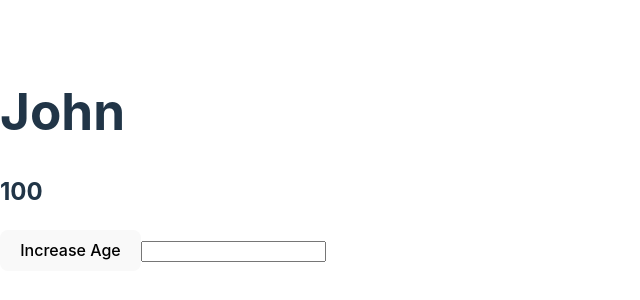
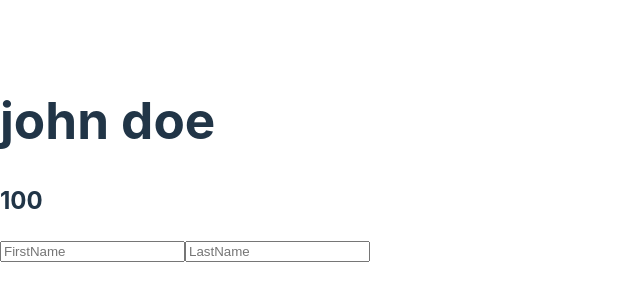
Before and after one commit to LydosSky/odin-react, a React (Vite) app: page / in a window 1280 px wide. Shown: the part 240-540 px from the top of the page, without its empty margins (0-640 px from the left). Built offline with nearby package versions, Linux system fonts and the light colour scheme.

Commit message:
feat: ability to change person name and last name

```diff
--- a/src/Person.jsx
+++ b/src/Person.jsx
@@ -1,23 +1,34 @@
 import { useState } from "react";
 
 export default function Person() {
-  const [person, setPerson] = useState({ name: "John", age: 100 });
-  const [value, setValue] = useState("");
+  const [person, setPerson] = useState({
+    firstName: "john",
+    lastName: "doe",
+    age: 100,
+  });
 
-  const handleIncreaseAge = () => {
-    setPerson((prevPerson) => ({ ...prevPerson, age: person.age + 1 }));
-    setPerson((prevPerson) => ({ ...prevPerson, age: person.age + 1 }));
+  const changePerson = function (e) {
+    if (e.target.id === "firstName")
+      setPerson({ ...person, firstName: e.target.value });
+    if (e.target.id === "lastName")
+      setPerson({ ...person, lastName: e.target.value });
   };
 
   return (
     <>
-      <h1>{person.name}</h1>
+      <h1>{`${person.firstName} ${person.lastName}`}</h1>
       <h2>{person.age}</h2>
-      <button onClick={handleIncreaseAge}>Increase Age</button>
       <input
+        id="firstName"
         type="text"
-        value={value}
-        onChange={(e) => setValue(e.target.value)}
+        placeholder="FirstName"
+        onChange={(e) => changePerson(e)}
+      />
+      <input
+        id="lastName"
+        type="text"
+        placeholder="LastName"
+        onChange={(e) => changePerson(e)}
       />
     </>
   );
```
